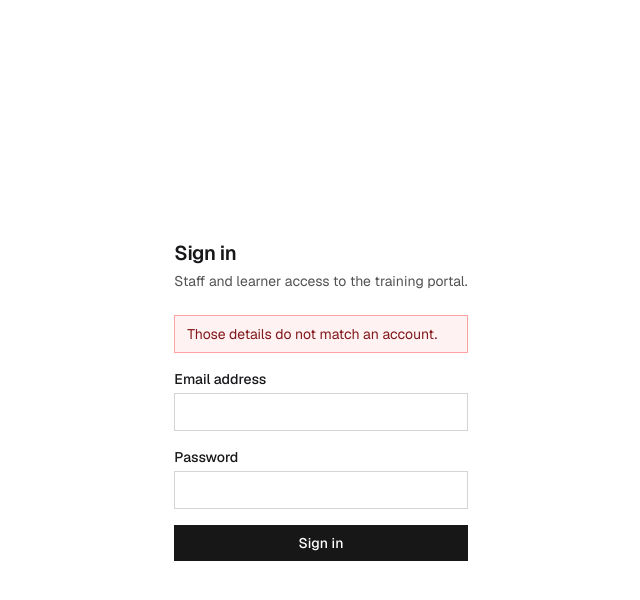
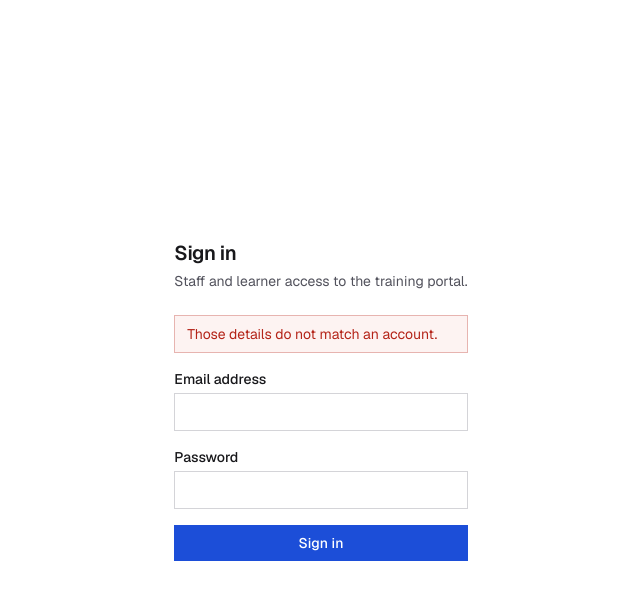
Before and after one commit to KQ-NEXUS/Learning-Management-System, a Next.js app: page /signin in a window 1280 px wide. Both pictures are taken after typing "name@example.com", "Sample123" into the empty fields and a click on the button "Sign in". Shown: the top 600 px of the page, without its empty margins (319-959 px from the left). Built offline with nearby package versions, Linux system fonts and the light colour scheme; no server answers; the database is empty.

Commit message:
fix: update styling for error messages and input fields in SignInForm component

```diff
--- a/src/app/(auth)/signin/SignInForm.tsx
+++ b/src/app/(auth)/signin/SignInForm.tsx
@@ -13,7 +13,7 @@ export function SignInForm() {
       {state.error && (
         <p
           role="alert"
-          className="border border-red-300 bg-red-50 px-3 py-2 text-sm text-red-900"
+          className="border border-danger/30 bg-danger-surface px-3 py-2 text-sm text-danger"
         >
           {state.error}
         </p>
@@ -26,7 +26,7 @@ export function SignInForm() {
           type="email"
           autoComplete="username"
           required
-          className="border border-neutral-300 px-3 py-2 focus:outline-2 focus:outline-offset-2"
+          className="border border-zinc-300 px-3 py-2 focus:outline-2 focus:outline-offset-2"
         />
       </label>
 
@@ -37,14 +37,14 @@ export function SignInForm() {
           type="password"
           autoComplete="current-password"
           required
-          className="border border-neutral-300 px-3 py-2 focus:outline-2 focus:outline-offset-2"
+          className="border border-zinc-300 px-3 py-2 focus:outline-2 focus:outline-offset-2"
         />
       </label>
 
       <button
         type="submit"
         disabled={pending}
-        className="bg-neutral-900 px-3 py-2 text-sm font-medium text-white disabled:opacity-50"
+        className="bg-accent px-3 py-2 text-sm font-medium text-accent-contrast hover:opacity-90 disabled:opacity-50"
       >
         {pending ? "Signing in…" : "Sign in"}
       </button>
--- a/src/app/(auth)/signin/page.tsx
+++ b/src/app/(auth)/signin/page.tsx
@@ -7,7 +7,7 @@ export default function SignInPage() {
     <main className="mx-auto flex min-h-screen max-w-sm flex-col justify-center gap-6 px-6">
       <div className="flex flex-col gap-1">
         <h1 className="text-xl font-semibold tracking-tight">Sign in</h1>
-        <p className="text-sm text-neutral-600">
+        <p className="text-sm text-zinc-600">
           Staff and learner access to the training portal.
         </p>
       </div>
```
